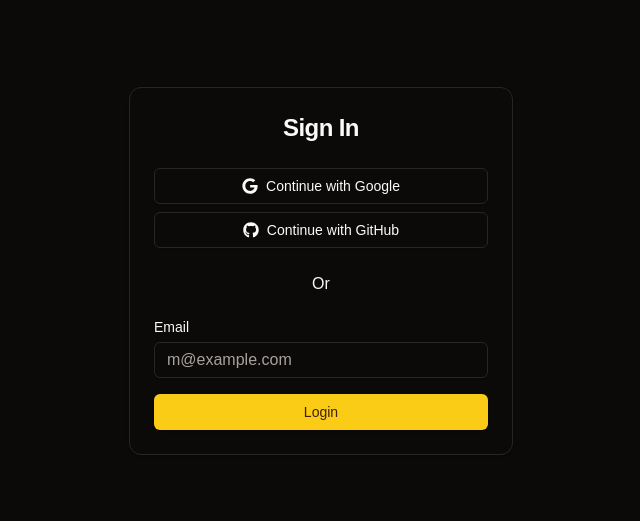
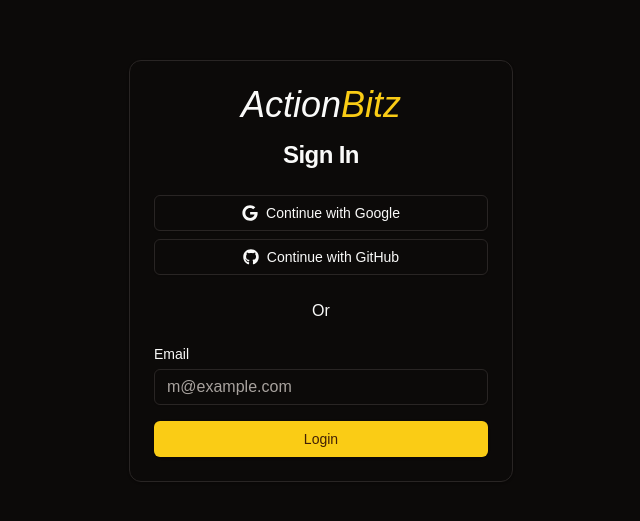
Before and after one commit to doiali/actionbitz, a Next.js app: page /auth/signin in a window 1280 px wide. Shown: the part 129-650 px from the top of the page, without its empty margins (319-959 px from the left). Built offline with nearby package versions, Linux system fonts and the light colour scheme; no server answers.

Commit message:
feat(login): add app brand link

```diff
--- a/src/components/login-form.tsx
+++ b/src/components/login-form.tsx
@@ -17,6 +17,8 @@ import { FormEvent, useState } from 'react'
 import { signIn } from 'next-auth/react'
 import { useSearchParams } from 'next/navigation'
 import { FaGoogle, FaGithub } from 'react-icons/fa6'
+import AppBrand from './app-brand'
+import Link from 'next/link'
 
 export function LoginForm({
   className,
@@ -31,7 +33,8 @@ export function LoginForm({
   return (
     <div className={cn("flex flex-col gap-6", className)} {...props}>
       <Card>
-        <CardHeader>
+        <CardHeader className="flex flex-col items-center">
+          <Link className="italic text-4xl mb-2" href="/"><AppBrand /></Link>
           <CardTitle className="text-2xl text-center">Sign In</CardTitle>
         </CardHeader>
         <CardContent>
```
